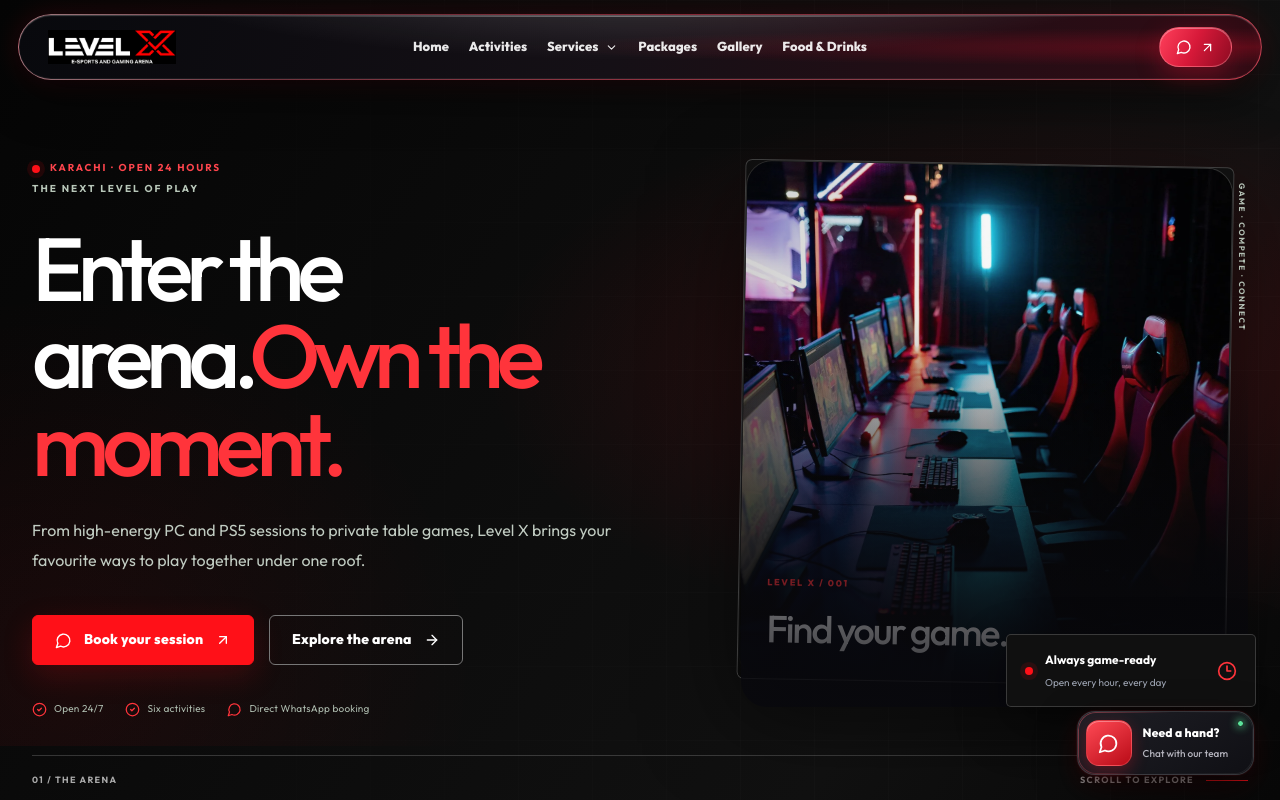
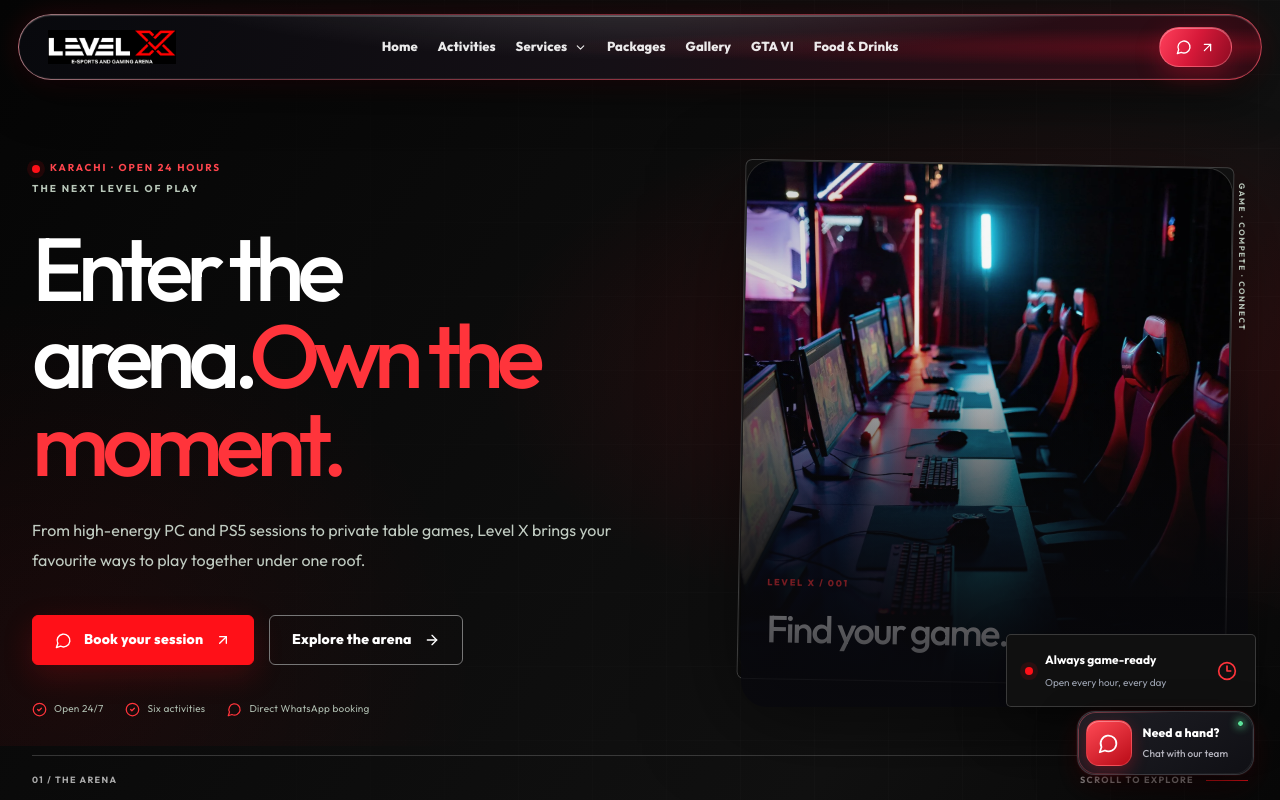
Before and after one commit to syedhussainabbaszaidi/levelxgamingarena, a Next.js app: page / in a window 1280 px wide. Shown: the top 800 px of the page. Built offline with nearby package versions, Linux system fonts and the light colour scheme.

Commit message:
Add GTA VI page to desktop navigation

```diff
--- a/app/components.tsx
+++ b/app/components.tsx
@@ -27,6 +27,7 @@ export function Header() {
             </div>
             <Link href="/packages/">Packages</Link>
             <Link href="/gallery/">Gallery</Link>
+            <Link href="/gta-6/">GTA VI</Link>
             <Link href="/food-drinks/">Food & Drinks</Link>
           </nav>
           <div className="nav-actions">
```
